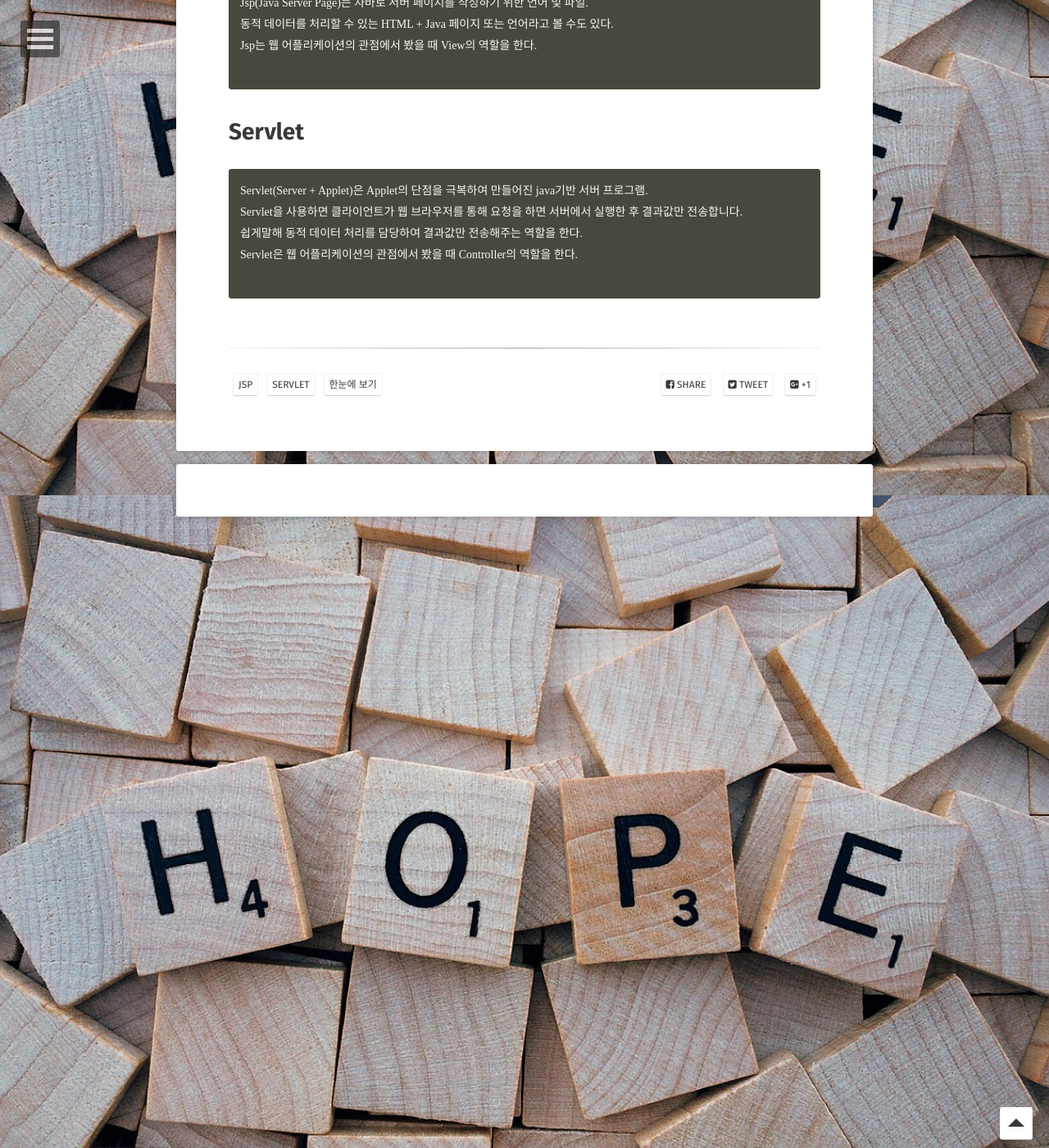
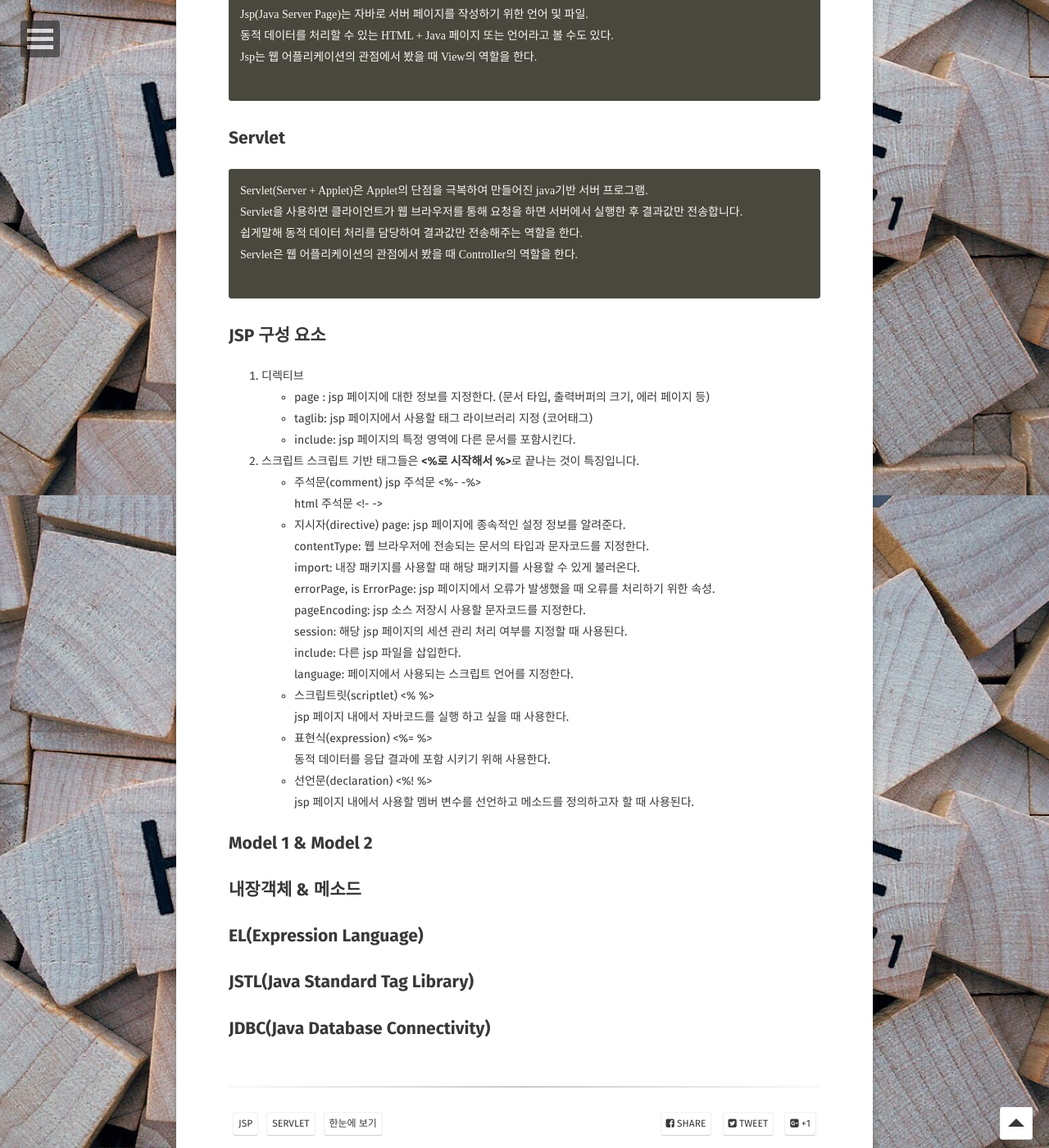
Before and after one commit to Jungjihyuk/JH_Life, a Jekyll site: the page built from _posts/2018-12-14-jspandservlet.md, in a window 1280 px wide and 1400 px high, scrolled down 1196 px. Shown: the whole window at 82% size. Built offline with Jekyll 4.4.1, drawn with Linux system fonts in a browser that asks for light colours; some web fonts are replaced; comment, search, counter and statistics services are not loaded; some of the changed text lies outside the part shown.

Commit message:
jsp & servlet (2)

````diff
--- a/_posts/2018-12-14-jspandservlet.md
+++ b/_posts/2018-12-14-jspandservlet.md
@@ -10,7 +10,7 @@ tag:
 - 한눈에 보기
 comments: true
 ---
-## Jsp & Servlet
+# Jsp & Servlet
 > 책을 바탕으로 이해하기 쉽게 재구성 하였습니다. <br>
 목차 <br>
 1. Jsp와 Servlet 이란?
@@ -36,9 +36,9 @@ comments: true
 
 ---
 
-## Jsp와 Servlet
+# Jsp와 Servlet
 
-# Jsp
+## Jsp
 
 ```
 Jsp(Java Server Page)는 자바로 서버 페이지를 작성하기 위한 언어 및 파일.
@@ -46,7 +46,7 @@ Jsp(Java Server Page)는 자바로 서버 페이지를 작성하기 위한 언
 Jsp는 웹 어플리케이션의 관점에서 봤을 때 View의 역할을 한다.
 
 ```
-# Servlet
+## Servlet
 
 ```
 Servlet(Server + Applet)은 Applet의 단점을 극복하여 만들어진 java기반 서버 프로그램.
@@ -55,3 +55,43 @@ Servlet을 사용하면 클라이언트가 웹 브라우저를 통해 요청을
 Servlet은 웹 어플리케이션의 관점에서 봤을 때 Controller의 역할을 한다.
 
 ```
+## JSP 구성 요소
+
+1. 디렉티브
+- page : jsp 페이지에 대한 정보를 지정한다. (문서 타입, 출력버퍼의 크기, 에러 페이지 등)
+- taglib: jsp 페이지에서 사용할 태그 라이브러리 지정 (코어태그)
+- include: jsp 페이지의 특정 영역에 다른 문서를 포함시킨다.
+
+2. 스크립트
+스크립트 기반 태그들은 <strong><%로 시작해서 %></strong>로 끝나는 것이 특징입니다.
+- 주석문(comment)
+  jsp 주석문 <%- -%> <br>
+  html 주석문 <!- ->
+- 지시자(directive)
+  page: jsp 페이지에 종속적인 설정 정보를 알려준다. <br>
+  contentType: 웹 브라우저에 전송되는 문서의 타입과 문자코드를 지정한다. <br>
+  import: 내장 패키지를 사용할 때 해당 패키지를 사용할 수 있게 불러온다. <br>
+  errorPage, is ErrorPage: jsp 페이지에서 오류가 발생했을 때 오류를 처리하기 위한 속성. <br>
+  pageEncoding: jsp 소스 저장시 사용할 문자코드를 지정한다. <br>
+  session: 해당 jsp 페이지의 세션 관리 처리 여부를 지정할 때 사용된다. <br>
+  include: 다른 jsp 파일을 삽입한다. <br>
+  language: 페이지에서 사용되는 스크립트 언어를 지정한다.<br>
+- 스크립트릿(scriptlet)
+  <% %> <br>
+  jsp 페이지 내에서 자바코드를 실행 하고 싶을 때 사용한다.
+- 표현식(expression)
+  <%= %> <br>
+  동적 데이터를 응답 결과에 포함 시키기 위해 사용한다.
+- 선언문(declaration)
+  <%! %> <br>
+  jsp 페이지 내에서 사용할 멤버 변수를 선언하고 메소드를 정의하고자 할 때 사용된다.
+
+## Model 1 & Model 2
+
+## 내장객체 & 메소드
+
+## EL(Expression Language)
+
+## JSTL(Java Standard Tag Library)
+
+## JDBC(Java Database Connectivity)
````
